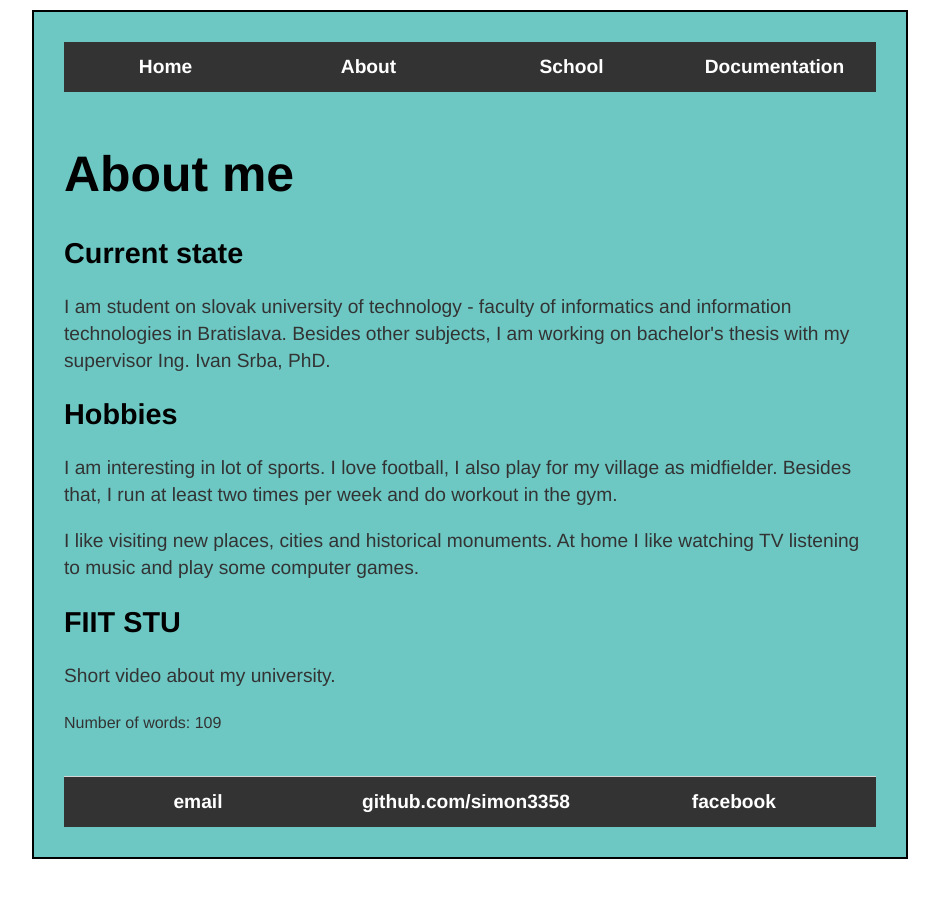
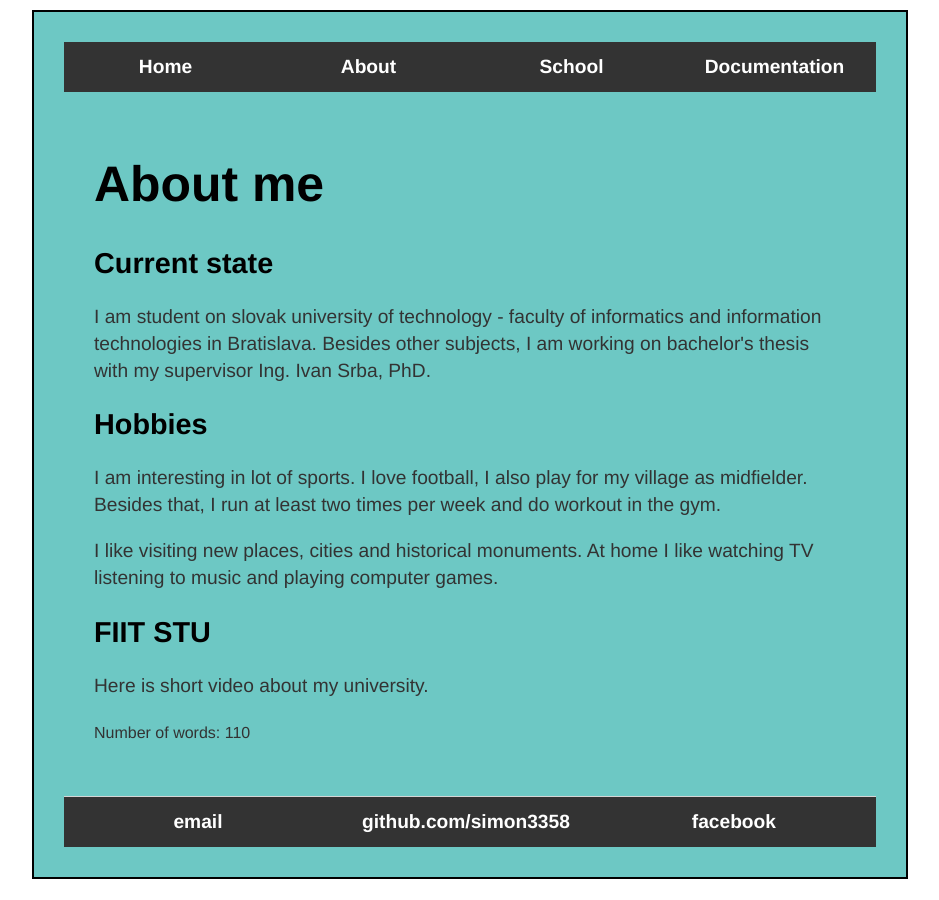
Before and after one commit to simon3358/simon3358.github.io, a Jekyll site: the page built from about/index.html, in a window 1280 px wide. Shown: the whole page, without its empty margins (170-1109 px from the left). Built offline with Jekyll 4.4.1, drawn with Linux system fonts in a browser that asks for light colours.

Commit message:
small changes

```diff
--- a/_layouts/project.html
+++ b/_layouts/project.html
@@ -6,7 +6,7 @@ layout: default
 <p>Creation date: <b>{{ page.date | date_to_long_string }}</b></p>
 <p>Subject: <b>{{page.subject}}</b></p>
 <p>Semester: <b>{{page.semester}}.</b></p>
-<p>Teacher: <b>{{page.teacher | markdownify}}</b></p>
+<p>Teacher: <b>{{page.teacher}}</b></p>
 <p>Programming language: <b>{{page.language}}</b></p>
 
   {{ content }}
--- a/about/index.html
+++ b/about/index.html
@@ -16,8 +16,8 @@ title: About me
 	</p>
     <p>
 		I like visiting new places, cities and historical monuments. At home I like watching TV listening to music and
-		play some computer games.
+		playing computer games.
 	</p>
 
 	<h2>FIIT STU</h2>
-	<p>Short video about my university.</p>
+	<p>Here is short video about my university.</p>
--- a/css/main.css
+++ b/css/main.css
@@ -11,11 +11,14 @@ body {
     border: 2px solid #000;
 }
 .content {
+    padding: 30px 30px;
+}
+.task {
     padding: 20px 0px;
 }
 .right{
     float: right;
-    margin: 0px 50px;
+    margin: 0px 0px;
 }
 
 nav ul, footer ul {
--- a/index.html
+++ b/index.html
@@ -7,7 +7,7 @@ title: Šimon Zaťko
 	<h1>Šimon Zaťko</h1>
 	<h2>Student</h2>
 	<h2>FIIT STU Slovakia</h2>
-	<p>Hello, this is my static website, created by jekyll.</p>
+	<p>Hello, this is my static website, created by <a href="https://jekyllrb.com/">jekyll</a>.</p>
 	<p>If you want to know more information about me, click <a href="/about">here</a>.</p>
 	<p>I have also list of my school projects with code examples and information about them. You can find it
 		<a href="/school">here</a>.</p>
```
Also changed, not shown: _projects/linked-list.md (+1 -1 lines), 3 other files.
